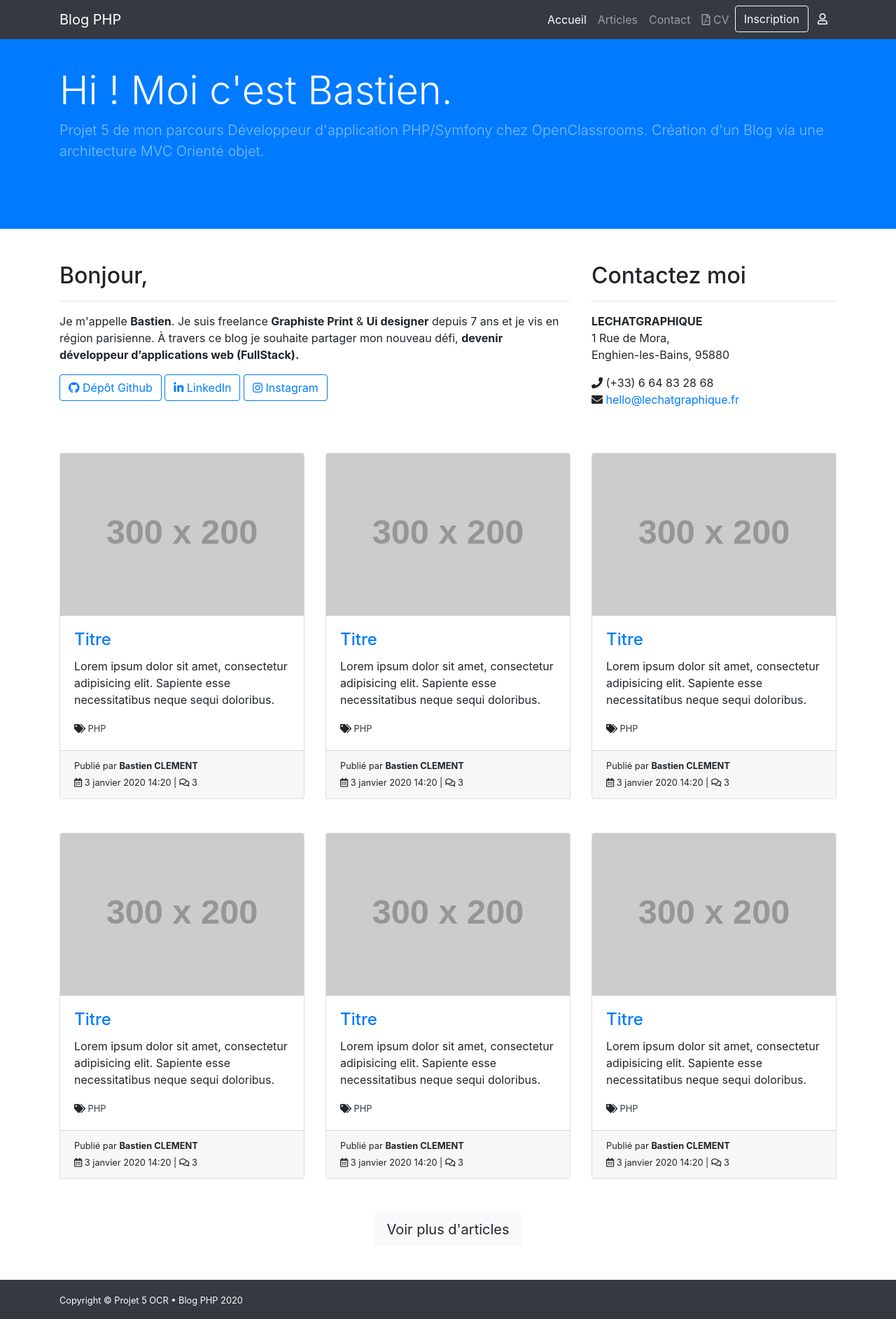
After one commit to lechatgraphique/P5_BlogPHP, a PHP site: template templates/frontend/home/index.twig in a window 1280 px wide. The commit adds this page. Shown: the whole page at 70% size. Run offline with PHP 8.4, Linux system fonts and the light colour scheme; the template is opened without the code that fills it, so the values that code supplies are empty; grey boxes labelled with a size stand in for pictures from a placeholder-image service; some libraries are stand-ins or nearby versions.

Commit message:
Update template and minor update

```diff
--- a/composer.json
+++ b/composer.json
@@ -15,6 +15,7 @@
     "require": {
         "filp/whoops": "^2.7",
         "twig/twig": "^3.0",
-        "altorouter/altorouter": "^2.0"
+        "altorouter/altorouter": "^2.0",
+      "ext-pdo": "*"
     }
 }
--- a/src/Entity/Post.php
+++ b/src/Entity/Post.php
@@ -67,7 +67,6 @@ class Post
     {
         return $this->id;
     }
-
 
     /**
      * @return string
--- /dev/null
+++ b/templates/frontend/home/header.twig
@@ -0,0 +1,12 @@
+<header class="bg-primary py-5 mb-5">
+    <div class="container h-100">
+        <div class="row h-100 align-items-center">
+            <div class="col-lg-12">
+                <h1 class="display-4 text-white mt-5 mb-2">Hi ! Moi c'est Bastien.</h1>
+                <p class="lead mb-5 text-white-50">
+                    Projet 5 de mon parcours Développeur d'application PHP/Symfony chez OpenClassrooms. Création d'un Blog via une architecture MVC Orienté objet.
+                </p>
+            </div>
+        </div>
+    </div>
+</header>
--- /dev/null
+++ b/templates/frontend/home/hero.twig
@@ -0,0 +1,33 @@
+<div class="container">
+    <div class="row">
+        <div class="col-md-8 mb-5">
+            <h2>Bonjour,</h2>
+            <hr>
+            <p>
+                Je m'appelle <b>Bastien</b>. Je suis freelance <b>Graphiste Print</b> & <b> Ui designer</b> depuis 7 ans
+                et je vis en région parisienne. À travers ce blog je souhaite partager mon nouveau défi, <b>devenir
+                    développeur d’applications web (FullStack).</b>
+            </p>
+            <a class="btn btn-outline-primary mb-1" href="#"><i class="fab fa-github"></i> Dépôt Github</a>
+            <a class="btn btn-outline-primary mb-1" href="#"><i class="fab fa-linkedin-in"></i> LinkedIn</a>
+            <a class="btn btn-outline-primary   mb-1" href="#"><i class="fab fa-instagram"></i> Instagram</a>
+        </div>
+        <div class="col-md-4 mb-5">
+            <h2>Contactez moi</h2>
+            <hr>
+            <address>
+                <strong>LECHATGRAPHIQUE</strong>
+                <br>1 Rue de Mora,
+                <br>Enghien-les-Bains, 95880
+                <br>
+            </address>
+            <address>
+                <abbr title="Phone"><i class="fas fa-phone"></i></abbr>
+                (+33) 6 64 83 28 68
+                <br>
+                <abbr title="Email"><i class="fas fa-envelope"></i></abbr>
+                <a href="mailto:#">hello@lechatgraphique.fr</a>
+            </address>
+        </div>
+    </div>
+</div>
--- /dev/null
+++ b/templates/frontend/home/index.twig
@@ -0,0 +1,104 @@
+{% extends 'layouts/default.twig' %}
+
+{% block title %}
+    <title>Blog PHP</title>
+{% endblock %}
+
+{% block content %}
+
+    {% include 'frontend/home/header.twig' %}
+
+    {% include 'frontend/home/hero.twig' %}
+    <div class="container">
+        <div class="row">
+            <div class="col-md-4 mb-5">
+                <div class="card h-100">
+                    <img class="card-img-top" src="http://placehold.it/300x200" alt="">
+                    <div class="card-body">
+                        <a href="#"><h4 class="card-title">Titre</h4></a>
+                        <p class="card-text">Lorem ipsum dolor sit amet, consectetur adipisicing elit. Sapiente esse necessitatibus neque sequi doloribus.</p>
+                        <small><i class="fas fa-tags"></i> <a class=" btn-link text-dark" href="#" role="button">PHP</a></small>
+                    </div>
+                    <div class="card-footer">
+                        <small><div>Publié par <b>Bastien CLEMENT</b></div></small>
+                        <small><i class="far fa-calendar-alt"></i> 3 janvier 2020 14:20 | <i class="far fa-comments"></i> 3</small>
+                    </div>
+                </div>
+            </div>
+            <div class="col-md-4 mb-5">
+                <div class="card h-100">
+                    <img class="card-img-top" src="http://placehold.it/300x200" alt="">
+                    <div class="card-body">
+                        <a href="btn btn-link"><h4 class="card-title">Titre</h4></a>
+                        <p class="card-text">Lorem ipsum dolor sit amet, consectetur adipisicing elit. Sapiente esse necessitatibus neque sequi doloribus.</p>
+                        <small><i class="fas fa-tags"></i> <a class=" btn-link text-dark" href="#" role="button">PHP</a></small>
+                    </div>
+                    <div class="card-footer">
+                        <small><div>Publié par <b>Bastien CLEMENT</b></div></small>
+                        <small><i class="far fa-calendar-alt"></i> 3 janvier 2020 14:20 | <i class="far fa-comments"></i> 3</small>
+                    </div>
+                </div>
+            </div>
+            <div class="col-md-4 mb-5">
+                <div class="card h-100">
+                    <img class="card-img-top" src="http://placehold.it/300x200" alt="">
+                    <div class="card-body">
+                        <a href="btn btn-link"><h4 class="card-title">Titre</h4></a>
+                        <p class="card-text">Lorem ipsum dolor sit amet, consectetur adipisicing elit. Sapiente esse necessitatibus neque sequi doloribus.</p>
+                        <small><i class="fas fa-tags"></i> <a class=" btn-link text-dark" href="#" role="button">PHP</a></small>
+                    </div>
+                    <div class="card-footer">
+                        <small><div>Publié par <b>Bastien CLEMENT</b></div></small>
+                        <small><i class="far fa-calendar-alt"></i> 3 janvier 2020 14:20 | <i class="far fa-comments"></i> 3</small>
+                    </div>
+                </div>
+            </div>
+            <div class="col-md-4 mb-5">
+                <div class="card h-100">
+                    <img class="card-img-top" src="http://placehold.it/300x200" alt="">
+                    <div class="card-body">
+                        <a href="btn btn-link"><h4 class="card-title">Titre</h4></a>
+                        <p class="card-text">Lorem ipsum dolor sit amet, consectetur adipisicing elit. Sapiente esse necessitatibus neque sequi doloribus.</p>
+                        <small><i class="fas fa-tags"></i> <a class=" btn-link text-dark" href="#" role="button">PHP</a></small>
+                    </div>
+                    <div class="card-footer">
+                        <small><div>Publié par <b>Bastien CLEMENT</b></div></small>
+                        <small><i class="far fa-calendar-alt"></i> 3 janvier 2020 14:20 | <i class="far fa-comments"></i> 3</small>
+                    </div>
+                </div>
+            </div>
+            <div class="col-md-4 mb-5">
+                <div class="card h-100">
+                    <img class="card-img-top" src="http://placehold.it/300x200" alt="">
+                    <div class="card-body">
+                        <a href="btn btn-link"><h4 class="card-title">Titre</h4></a>
+                        <p class="card-text">Lorem ipsum dolor sit amet, consectetur adipisicing elit. Sapiente esse necessitatibus neque sequi doloribus.</p>
+                        <small><i class="fas fa-tags"></i> <a class=" btn-link text-dark" href="#" role="button">PHP</a></small>
+                    </div>
+                    <div class="card-footer">
+                        <small><div>Publié par <b>Bastien CLEMENT</b></div></small>
+                        <small><i class="far fa-calendar-alt"></i> 3 janvier 2020 14:20 | <i class="far fa-comments"></i> 3</small>
+                    </div>
+                </div>
+            </div>
+            <div class="col-md-4 mb-5">
+                <div class="card h-100">
+                    <img class="card-img-top" src="http://placehold.it/300x200" alt="">
+                    <div class="card-body">
+                        <a href="btn btn-link"><h4 class="card-title">Titre</h4></a>
+                        <p class="card-text">Lorem ipsum dolor sit amet, consectetur adipisicing elit. Sapiente esse necessitatibus neque sequi doloribus.</p>
+                        <small><i class="fas fa-tags"></i> <a class=" btn-link text-dark" href="#" role="button">PHP</a></small>
+                    </div>
+                    <div class="card-footer">
+                        <small><div>Publié par <b>Bastien CLEMENT</b></div></small>
+                        <small><i class="far fa-calendar-alt"></i> 3 janvier 2020 14:20 | <i class="far fa-comments"></i> 3</small>
+                    </div>
+                </div>
+            </div>
+        </div>
+        <div class="d-flex justify-content-center mb-5">
+            <a href="" type="button" class="btn btn-light btn-lg">Voir plus d'articles</a>
+        </div>
+    </div>
+
+{% endblock %}
--- /dev/null
+++ b/templates/layouts/default.twig
@@ -0,0 +1,29 @@
+<!doctype html>
+<html lang="fr">
+    <head>
+        <!-- Required meta tags -->
+        <meta charset="utf-8">
+        <meta name="viewport" content="width=device-width, initial-scale=1, shrink-to-fit=no">
+
+        <!-- Bootstrap CSS -->
+        <link rel="stylesheet" href="https://stackpath.bootstrapcdn.com/bootstrap/4.4.1/css/bootstrap.min.css" integrity="sha384-Vkoo8x4CGsO3+Hhxv8T/Q5PaXtkKtu6ug5TOeNV6gBiFeWPGFN9MuhOf23Q9Ifjh" crossorigin="anonymous">
+        <!-- Font Awesome 5 CSS -->
+        <link rel="stylesheet" href="https://cdnjs.cloudflare.com/ajax/libs/font-awesome/5.11.2/css/all.css">
+
+        {% block title %} {% endblock %}
+    </head>
+    <body>
+
+    {% include 'layouts/navbar.twig' %}
+
+    {% block content %} {% endblock %}
+
+    {% include 'layouts/footer.twig' %}
+
+    <!-- Optional JavaScript -->
+    <!-- jQuery first, then Popper.js, then Bootstrap JS -->
+    <script src="https://code.jquery.com/jquery-3.4.1.slim.min.js" integrity="sha384-J6qa4849blE2+poT4WnyKhv5vZF5SrPo0iEjwBvKU7imGFAV0wwj1yYfoRSJoZ+n" crossorigin="anonymous"></script>
+    <script src="https://cdn.jsdelivr.net/npm/popper.js@1.16.0/dist/umd/popper.min.js" integrity="sha384-Q6E9RHvbIyZFJoft+2mJbHaEWldlvI9IOYy5n3zV9zzTtmI3UksdQRVvoxMfooAo" crossorigin="anonymous"></script>
+    <script src="https://stackpath.bootstrapcdn.com/bootstrap/4.4.1/js/bootstrap.min.js" integrity="sha384-wfSDF2E50Y2D1uUdj0O3uMBJnjuUD4Ih7YwaYd1iqfktj0Uod8GCExl3Og8ifwB6" crossorigin="anonymous"></script>
+    </body>
+</html>
--- /dev/null
+++ b/templates/layouts/footer.twig
@@ -0,0 +1,5 @@
+<footer class="py-3 bg-dark">
+    <div class="container">
+        <small class="m-0 text-white">Copyright &copy; Projet 5 OCR • Blog PHP 2020 </small>
+    </div>
+</footer>
--- /dev/null
+++ b/templates/layouts/navbar.twig
@@ -0,0 +1,30 @@
+<nav class="navbar navbar-expand-lg navbar-dark bg-dark fixed-top">
+    <div class="container">
+        <a class="navbar-brand" href="#">Blog PHP</a>
+        <button class="navbar-toggler" type="button" data-toggle="collapse" data-target="#navbarResponsive" aria-controls="navbarResponsive" aria-expanded="false" aria-label="Toggle navigation">
+            <span class="navbar-toggler-icon"></span>
+        </button>
+        <div class="collapse navbar-collapse" id="navbarResponsive">
+            <ul class="navbar-nav ml-auto">
+                <li class="nav-item active">
+                    <a class="nav-link" href="#">Accueil<span class="sr-only">(current)</span></a>
+                </li>
+                <li class="nav-item">
+                    <a class="nav-link" href="#">Articles</a>
+                </li>
+                <li class="nav-item">
+                    <a class="nav-link" href="#">Contact</a>
+                </li>
+                <li class="nav-item">
+                    <a class="nav-link" href="#"><i class="far fa-file-pdf"></i> CV</a>
+                </li>
+                <li class="nav-item">
+                    <a class="btn btn-outline-light" href="#" role="button">Inscription</a>
+                </li>
+                <li class="nav-item">
+                    <a class="btn btn-link text-white" href="#" role="button"><i class="far fa-user"></i></a>
+                </li>
+            </ul>
+        </div>
+    </div>
+</nav>
```
Also changed, not shown: public/index.php (+39 -1 lines), templates/frontend/contact/header.twig (added, +12 -0 lines), templates/frontend/contact/index.twig (added, +67 -0 lines), templates/frontend/post/comment/form.twig (added, +13 -0 lines), templates/frontend/post/comment/index.twig (added, +40 -0 lines), templates/frontend/post/header.twig (added, +17 -0 lines), templates/frontend/post/index.twig (added, +108 -0 lines), templates/frontend/post/show.twig (added, +26 -0 lines), public/.htaccess (added), templates/default.html.twig (deleted).
